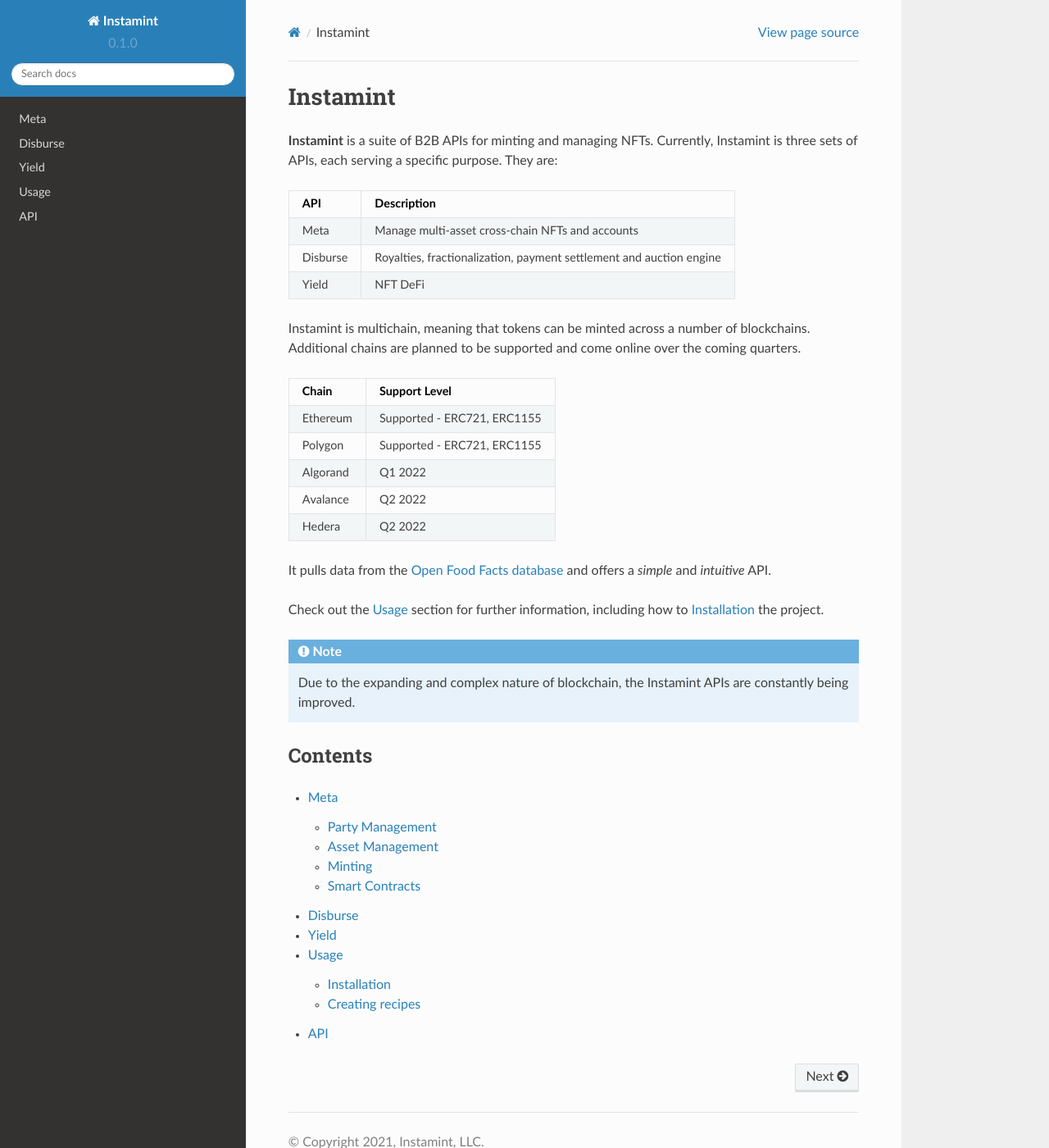
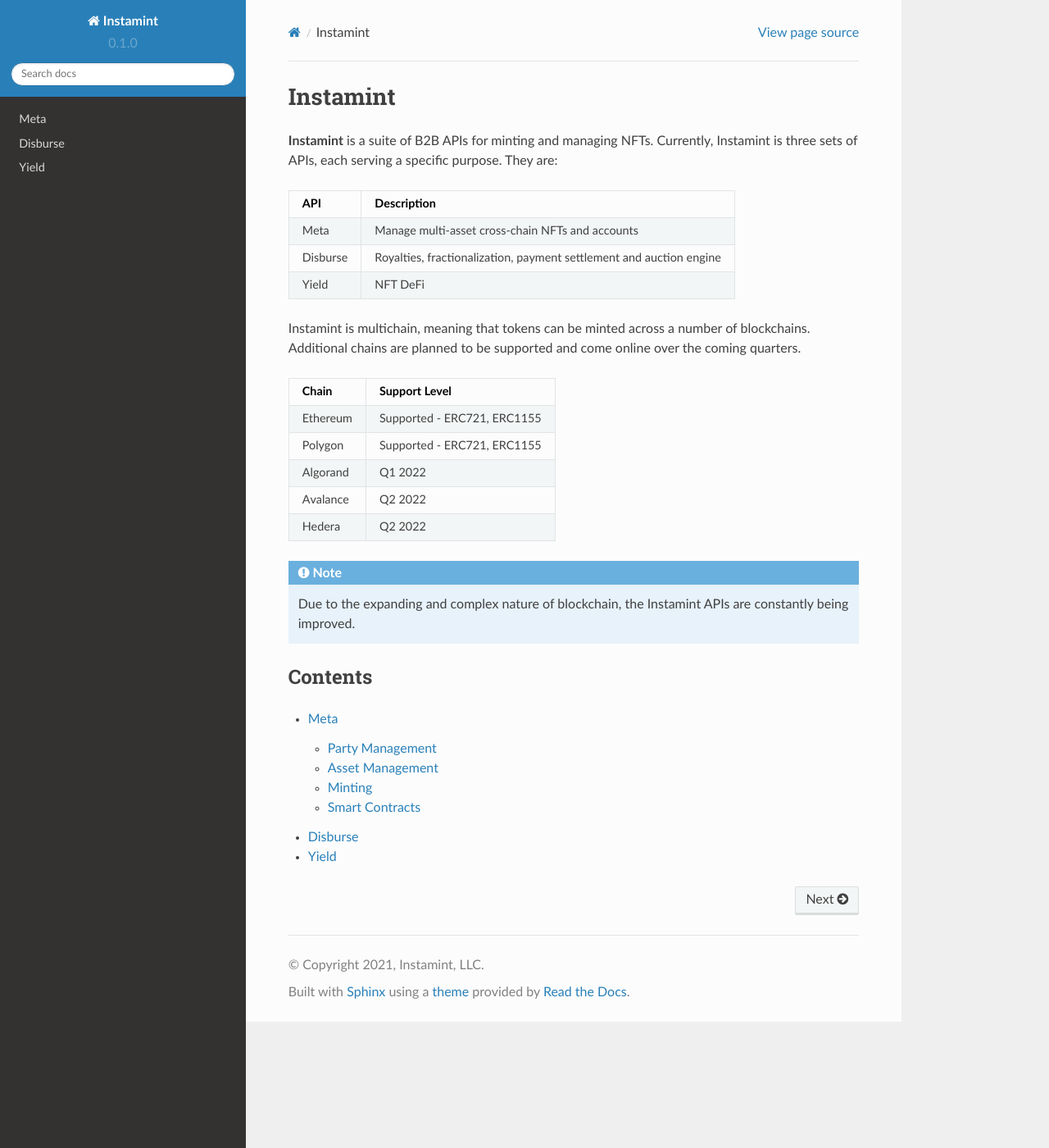
Before and after one commit to instamint/zzz-deprecated-docs, a Sphinx documentation site: the page built from docs/source/index.rst, in a window 1280 px wide and 1400 px high. Shown: the whole window at 82% size. Built offline with Sphinx 7.4.7 and the Read the Docs theme 2.0.0, drawn with Linux system fonts in a browser that asks for light colours.

Commit message:
Update index.rst

```diff
--- a/docs/source/index.rst
+++ b/docs/source/index.rst
@@ -29,11 +29,6 @@
 | Hedera    | Q2 2022                                                                                                   |
 +-----------+-----------------------------------------------------------------------------------------------------------+
 
-It pulls data from the `Open Food Facts database <https://world.openfoodfacts.org/>`_
-and offers a *simple* and *intuitive* API.
-
-Check out the :doc:`usage` section for further information, including
-how to :ref:`installation` the project.
 
 .. note::
 
@@ -46,5 +41,3 @@
    meta
    disburse
    yield
-   usage
-   api
```
